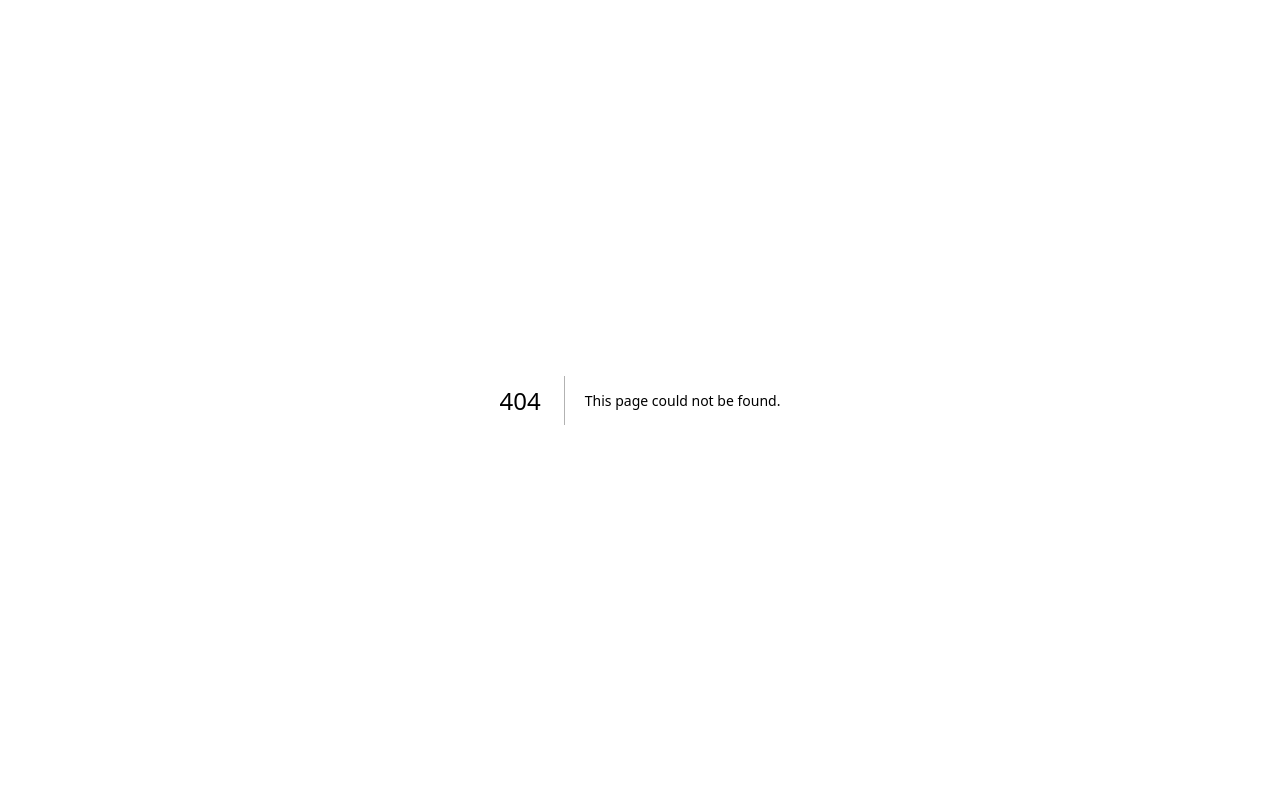
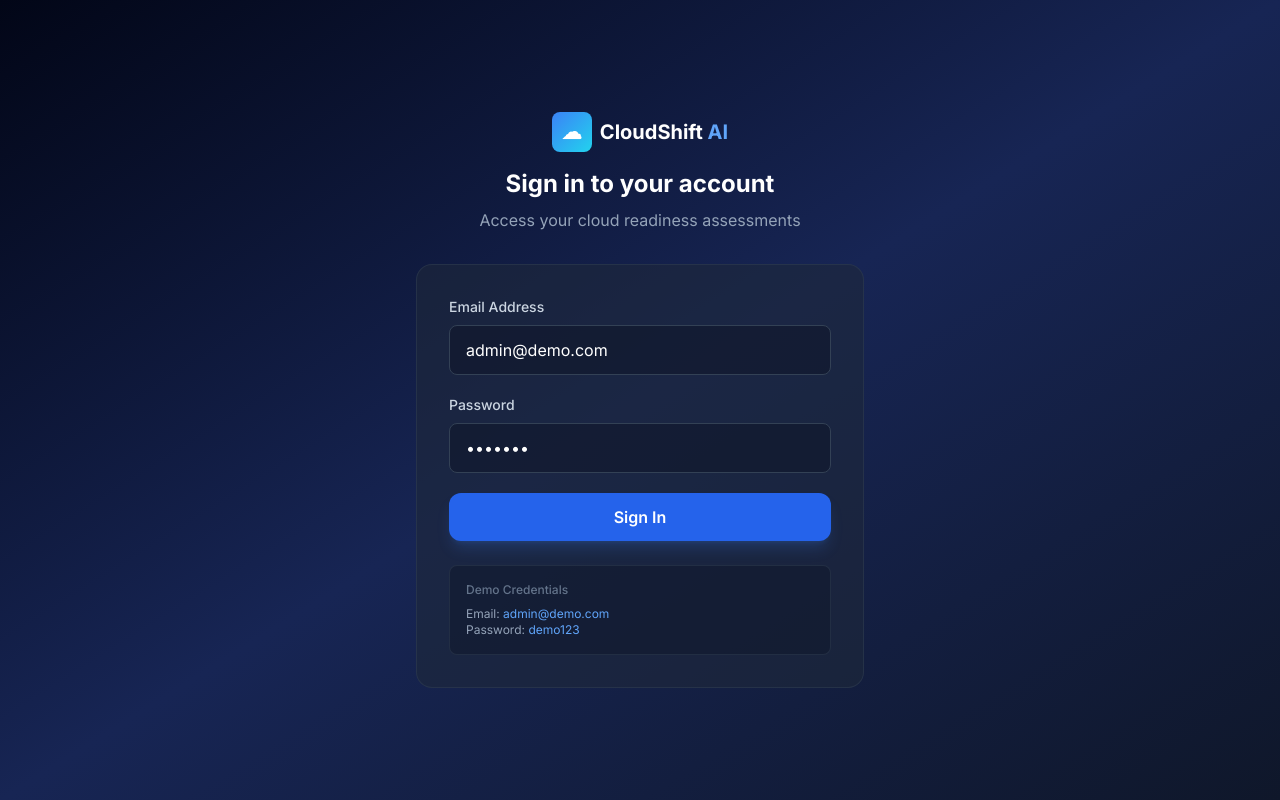
Before and after one commit to majaber1/cloudshift-ai, a Next.js app in the folder frontend/: page /login in a window 1280 px wide. Before the commit this address had no page. Built offline with nearby package versions, Linux system fonts and the light colour scheme.

Commit message:
Add login page with authentication functionality

```diff
--- /dev/null
+++ b/frontend/app/login/page.tsx
@@ -0,0 +1,79 @@
+'use client'
+import { useState } from 'react'
+import { useRouter } from 'next/navigation'
+import Link from 'next/link'
+import axios from 'axios'
+import Cookies from 'js-cookie'
+
+const API_URL = process.env.NEXT_PUBLIC_API_URL || 'http://localhost:8000'
+
+export default function LoginPage() {
+  const router = useRouter()
+  const [email, setEmail] = useState('admin@demo.com')
+  const [password, setPassword] = useState('demo123')
+  const [loading, setLoading] = useState(false)
+  const [error, setError] = useState('')
+
+  const handleLogin = async (e: React.FormEvent) => {
+    e.preventDefault()
+    setLoading(true)
+    setError('')
+    try {
+      const res = await axios.post(`${API_URL}/auth/login`, { email, password })
+      Cookies.set('token', res.data.access_token, { expires: 1 })
+      Cookies.set('user', JSON.stringify(res.data.user), { expires: 1 })
+      router.push('/dashboard')
+    } catch (err: any) {
+      setError(err.response?.data?.detail || 'Login failed. Please check your credentials.')
+    } finally {
+      setLoading(false)
+    }
+  }
+
+  return (
+    <div className="min-h-screen bg-gradient-to-br from-slate-950 via-blue-950 to-slate-900 flex items-center justify-center p-4">
+      <div className="w-full max-w-md">
+        <div className="text-center mb-8">
+          <Link href="/" className="inline-flex items-center gap-2 mb-4">
+            <div className="w-10 h-10 bg-gradient-to-br from-blue-500 to-cyan-400 rounded-lg flex items-center justify-center text-xl font-bold text-white">☁</div>
+            <span className="text-xl font-bold text-white">CloudShift <span className="text-blue-400">AI</span></span>
+          </Link>
+          <h1 className="text-2xl font-bold text-white">Sign in to your account</h1>
+          <p className="text-slate-400 mt-2">Access your cloud readiness assessments</p>
+        </div>
+
+        <div className="bg-slate-800/60 border border-slate-700/50 rounded-2xl p-8">
+          {error && (
+            <div className="bg-red-500/10 border border-red-500/30 text-red-400 px-4 py-3 rounded-lg text-sm mb-6">
+              {error}
+            </div>
+          )}
+          <form onSubmit={handleLogin} className="space-y-5">
+            <div>
+              <label className="block text-sm font-medium text-slate-300 mb-2">Email Address</label>
+              <input type="email" value={email} onChange={e => setEmail(e.target.value)} required
+                className="w-full bg-slate-900/60 border border-slate-700 rounded-lg px-4 py-3 text-white placeholder-slate-500 focus:outline-none focus:border-blue-500 transition-colors"
+                placeholder="admin@demo.com" />
+            </div>
+            <div>
+              <label className="block text-sm font-medium text-slate-300 mb-2">Password</label>
+              <input type="password" value={password} onChange={e => setPassword(e.target.value)} required
+                className="w-full bg-slate-900/60 border border-slate-700 rounded-lg px-4 py-3 text-white placeholder-slate-500 focus:outline-none focus:border-blue-500 transition-colors"
+                placeholder="••••••••" />
+            </div>
+            <button type="submit" disabled={loading}
+              className="w-full bg-blue-600 hover:bg-blue-500 disabled:opacity-50 text-white font-semibold py-3 rounded-xl transition-all shadow-lg shadow-blue-500/20">
+              {loading ? 'Signing in...' : 'Sign In'}
+            </button>
+          </form>
+
+          <div className="mt-6 p-4 bg-slate-900/50 rounded-lg border border-slate-700/50">
+            <p className="text-xs text-slate-500 font-medium mb-2">Demo Credentials</p>
+            <p className="text-xs text-slate-400">Email: <span className="text-blue-400">admin@demo.com</span></p>
+            <p className="text-xs text-slate-400">Password: <span className="text-blue-400">demo123</span></p>
+          </div>
+        </div>
+      </div>
+    </div>
+  )
+}
```
